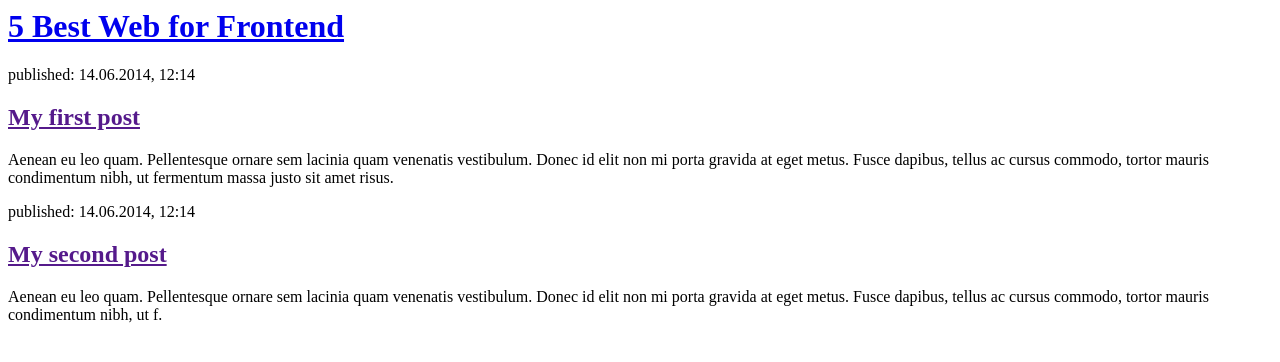
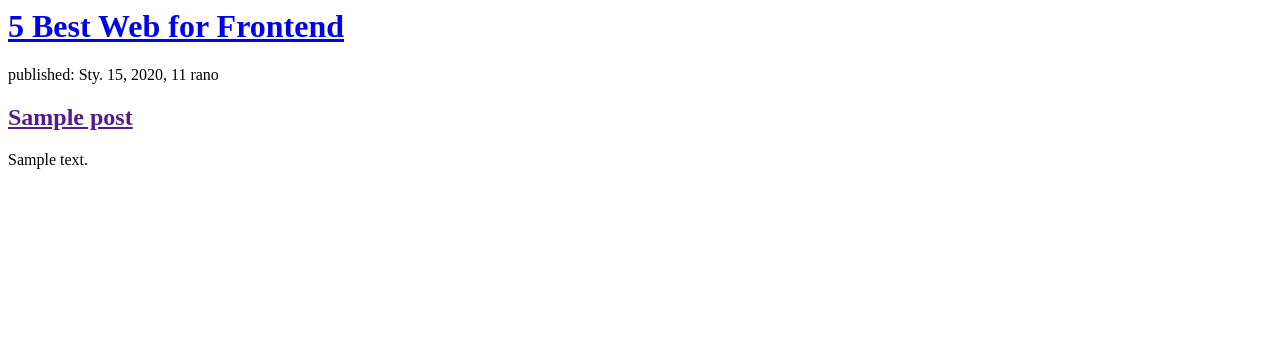
Before and after one commit to GrzesiekDe/django-web, a Django app: page / in a window 1280 px wide. Shown: the top 362 px of the page. Run offline with Django 3.2, Linux system fonts and the light colour scheme; tables that the repository leaves empty hold one stand-in row (values such as "Sample post").

Commit message:
Add Post

```diff
--- a/web/models.py
+++ b/web/models.py
@@ -3,18 +3,19 @@ from django.utils import timezone
 
 
 class Post(models.Model):
-  author = models.ForeignKey('auth.User', on_delete=models.CASCADE)
-  title = models.CharField(max_length=200)
-  text = models.TextField()
-  created_data = models.DateTimeField(default = timezone.now)
-  published_data = models.DateTimeField(blank=True, null=True)
+    author = models.ForeignKey('auth.User', on_delete=models.CASCADE)
+    title = models.CharField(max_length=200)
+    text = models.TextField()
+    created_date = models.DateTimeField(
+            default=timezone.now)
+    published_date = models.DateTimeField(
+            blank=True, null=True)
 
+    def publish(self):
+        self.published_date = timezone.now()
+        self.save()
 
-  def publish(self):
-    self.publish_date = timezone.now()
-    self.save()
-
-  def __str__(self):
-    return self.title
+    def __str__(self):
+        return self.title
 
 # Create your models here.
--- a/web/templates/web/post_list.html
+++ b/web/templates/web/post_list.html
@@ -1,22 +1,22 @@
 <html>
+
 <head>
   <title>Best Web for Frontend</title>
 </head>
+
 <body>
   <div>
     <h1><a href="/">5 Best Web for Frontend</a></h1>
   </div>
 
+    {% for post in posts %}
     <div>
-            <p>published: 14.06.2014, 12:14</p>
-            <h2><a href="">My first post</a></h2>
-            <p>Aenean eu leo quam. Pellentesque ornare sem lacinia quam venenatis vestibulum. Donec id elit non mi porta gravida at eget metus. Fusce dapibus, tellus ac cursus commodo, tortor mauris condimentum nibh, ut fermentum massa justo sit amet risus.</p>
+        <p>published: {{ post.published_date }}</p>
+        <h2><a href="">{{ post.title }}</a></h2>
+        <p>{{ post.text|linebreaksbr }}</p>
     </div>
+    {% endfor %}
 
-        <div>
-            <p>published: 14.06.2014, 12:14</p>
-            <h2><a href="">My second post</a></h2>
-            <p>Aenean eu leo quam. Pellentesque ornare sem lacinia quam venenatis vestibulum. Donec id elit non mi porta gravida at eget metus. Fusce dapibus, tellus ac cursus commodo, tortor mauris condimentum nibh, ut f.</p>
-        </div>
 </body>
+
 </html>
--- a/web/views.py
+++ b/web/views.py
@@ -1,7 +1,7 @@
+from .models import Post
 from django.shortcuts import render
-
-# Create your views here.
-
+from django.utils import timezone
 
 def post_list(request):
-    return render(request, 'web/post_list.html', {})
+    posts = Post.objects.filter(published_date__lte=timezone.now()).order_by('published_date')
+    return render(request, 'web/post_list.html', {'posts': posts})
```
Lines whose indentation alone changed are shown as unchanged.
